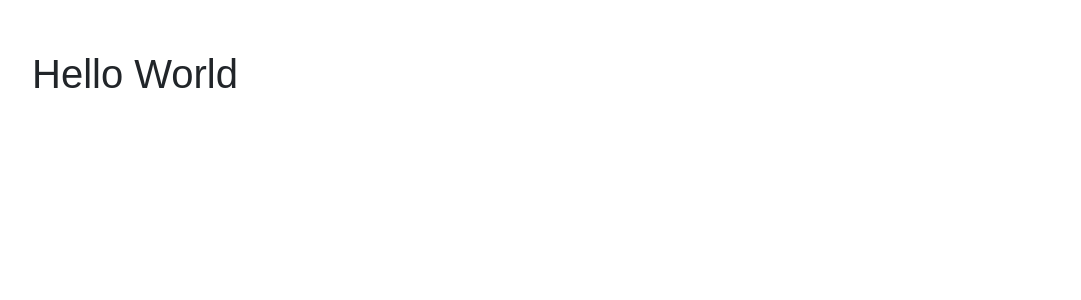
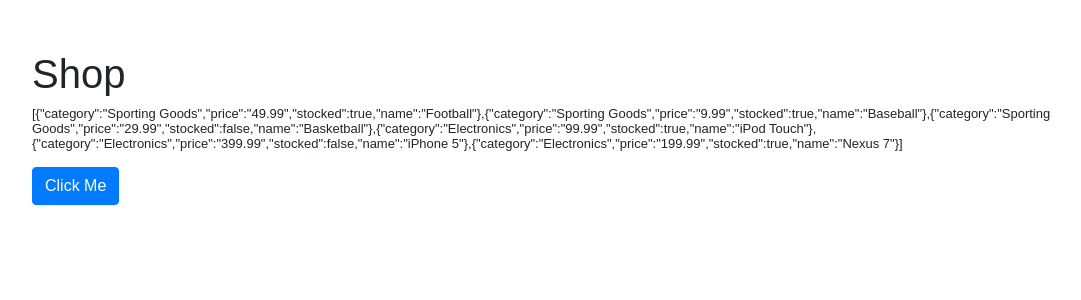
Before and after one commit to itkilleddave/react-thinking-in-react, a React (Create React App) app: page / in a window 1280 px wide. Shown: the top 300 px of the page, without its empty margins (18-1099 px from the left). Built offline with nearby package versions, Linux system fonts and the light colour scheme.

Commit message:
added shop

```diff
--- a/src/App.js
+++ b/src/App.js
@@ -8,29 +8,31 @@
 import Api from './Components/Api';
 import ToDo from './Components/ToDo';
 import Calculator from './Components/Calculator';
+import Shop from './Components/Shop';
 
-const data = [
-  {category: "Sporting Goods", price: "$49.99", stocked: true, name: "Football"},
-  {category: "Sporting Goods", price: "$9.99", stocked: true, name: "Baseball"},
-  {category: "Sporting Goods", price: "$29.99", stocked: false, name: "Basketball"},
-  {category: "Electronics", price: "$99.99", stocked: true, name: "iPod Touch"},
-  {category: "Electronics", price: "$399.99", stocked: false, name: "iPhone 5"},
-  {category: "Electronics", price: "$199.99", stocked: true, name: "Nexus 7"}
+const products = [
+  {category: "Sporting Goods", price: "49.99", stocked: true, name: "Football"},
+  {category: "Sporting Goods", price: "9.99", stocked: true, name: "Baseball"},
+  {category: "Sporting Goods", price: "29.99", stocked: false, name: "Basketball"},
+  {category: "Electronics", price: "99.99", stocked: true, name: "iPod Touch"},
+  {category: "Electronics", price: "399.99", stocked: false, name: "iPhone 5"},
+  {category: "Electronics", price: "199.99", stocked: true, name: "Nexus 7"}
 ];
 
 const appComponents = {
  helloWorld : <HelloWorld />,
- searchableProductTable : <SearchableProductTable products={data} />,
+ searchableProductTable : <SearchableProductTable products={products} />,
  ticTacToe : <TicTacToe />,
  freeCodeCamp : <FreeCodeCamp />,
  api : <Api />,
  toDo : <ToDo />,
  calculator : <Calculator />,
+ shop : <Shop products={products} />,
 }
 
 // set runApp to the appComponents key name above that you want to run
 
-const runApp = "helloWorld";
+const runApp = "shop";
 
 class App extends Component {
   render() {
--- /dev/null
+++ b/src/Components/Shop.css
@@ -0,0 +1,3 @@
+body {
+  margin: 20px;
+}
--- /dev/null
+++ b/src/Components/Shop.js
@@ -0,0 +1,18 @@
+import './Shop.css';
+import React from 'react';
+import ReactDOM from 'react-dom';
+
+class Shop extends React.Component {
+  render() {
+    return (
+    	<div>
+    	<h1>Shop</h1>
+      	<p>{JSON.stringify(this.props.products)}</p>
+      	<button className="btn btn-primary">Click Me</button>
+      	</div>
+      );
+  }
+}
+
+
+export default Shop;
```
